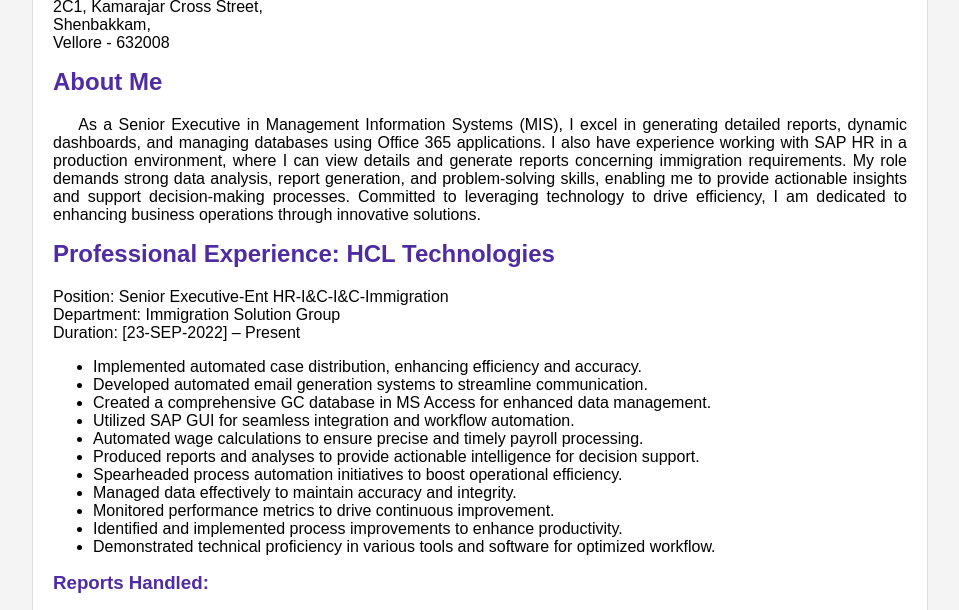
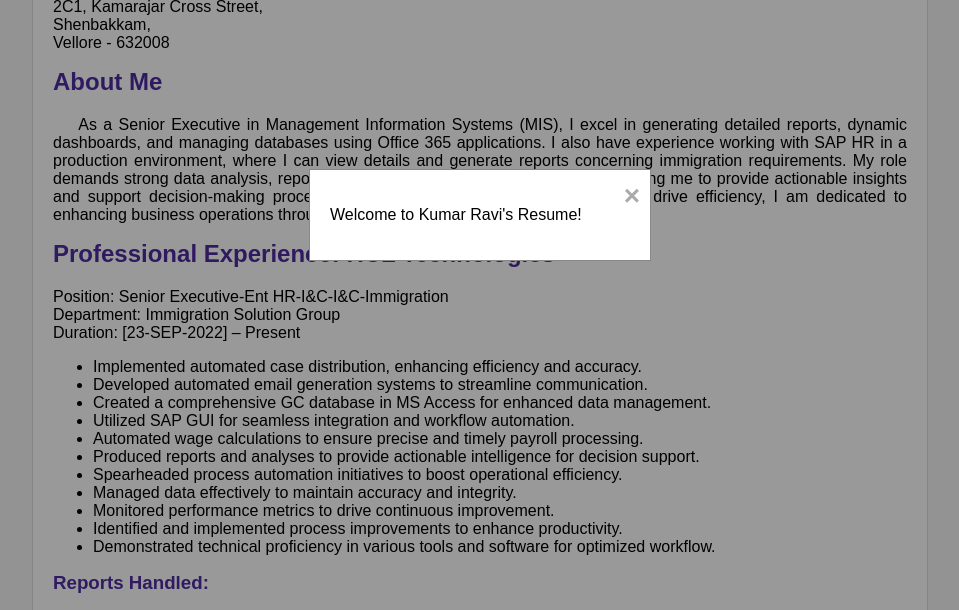
Before and after one commit to Kumar1Ravi/Website, a plain HTML site: page index.html in a window 1280 px wide. Shown: the part 185-795 px from the top of the page, without its empty margins (160-1119 px from the left). Drawn offline with Linux system fonts and the light colour scheme.

Commit message:
popup_added

```diff
--- a/index.html
+++ b/index.html
@@ -133,5 +133,15 @@
             </div>
         </div>
     </div>
+
+    <!-- The Modal -->
+    <div id="myModal" class="modal">
+        <div class="modal-content">
+            <span class="close">&times;</span>
+            <p>Welcome to Kumar Ravi's Resume!</p>
+        </div>
+    </div>
+
+
 </body>
 </html>
--- a/script.js
+++ b/script.js
@@ -15,3 +15,22 @@
     link.click();
     document.body.removeChild(link);
 }
+
+window.onload = function() {
+    var modal = document.getElementById("myModal");
+    var span = document.getElementsByClassName("close")[0];
+
+    modal.style.display = "flex"; // Ensure the modal is displayed as flex to use the flexbox centering
+
+    span.onclick = function() {
+        modal.style.display = "none";
+    }
+
+    window.onclick = function(event) {
+        if (event.target == modal) {
+            modal.style.display = "none";
+        }
+    }
+
+    document.getElementById('current-date').textContent = getCurrentDate();
+}
--- a/styles.css
+++ b/styles.css
@@ -121,3 +121,46 @@
     box-shadow: #3c4fe0 0 3px 7px inset;
     transform: translateY(2px);
   }
+
+/* Modal styles */
+.modal {
+    display: none;
+    position: fixed;
+    z-index: 1;
+    left: 0;
+    top: 0;
+    width: 100%;
+    height: 100%;
+    overflow: auto;
+    background-color: rgba(0, 0, 0, 0.4); /* Black w/ opacity */
+    display: flex;
+    justify-content: center;
+    align-items: center;
+}
+
+.modal-content {
+    background-color: #fff;
+    padding: 20px;
+    border: 1px solid #888;
+    width: 80%;
+    max-width: 300px;
+    text-align: center;
+    position: relative;
+}
+
+.close {
+    position: absolute;
+    top: 10px;
+    right: 10px;
+    color: #aaa;
+    font-size: 28px;
+    font-weight: bold;
+    cursor: pointer;
+}
+
+.close:hover,
+.close:focus {
+    color: black;
+    text-decoration: none;
+    cursor: pointer;
+}
```
